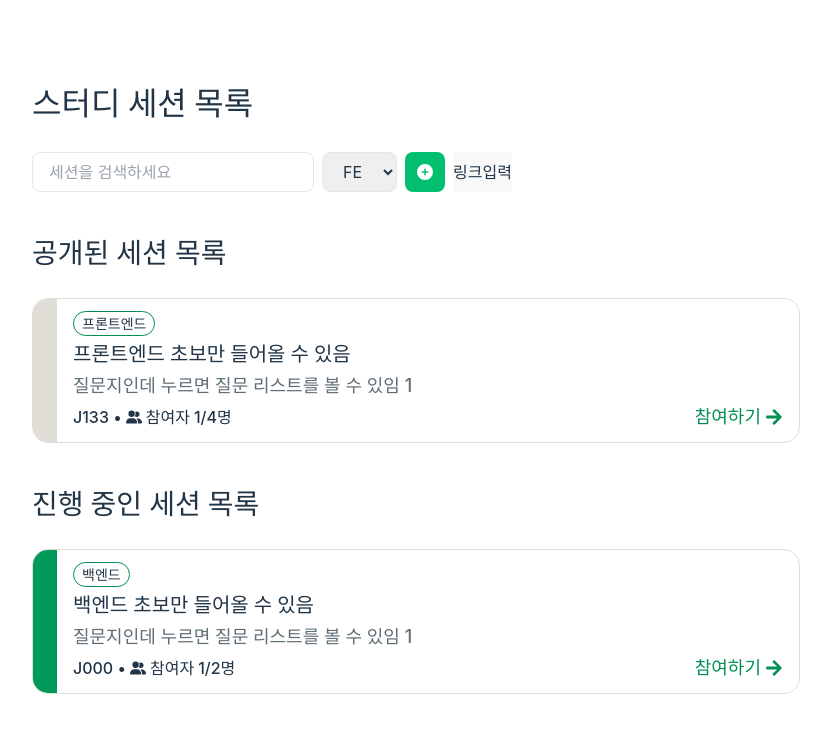
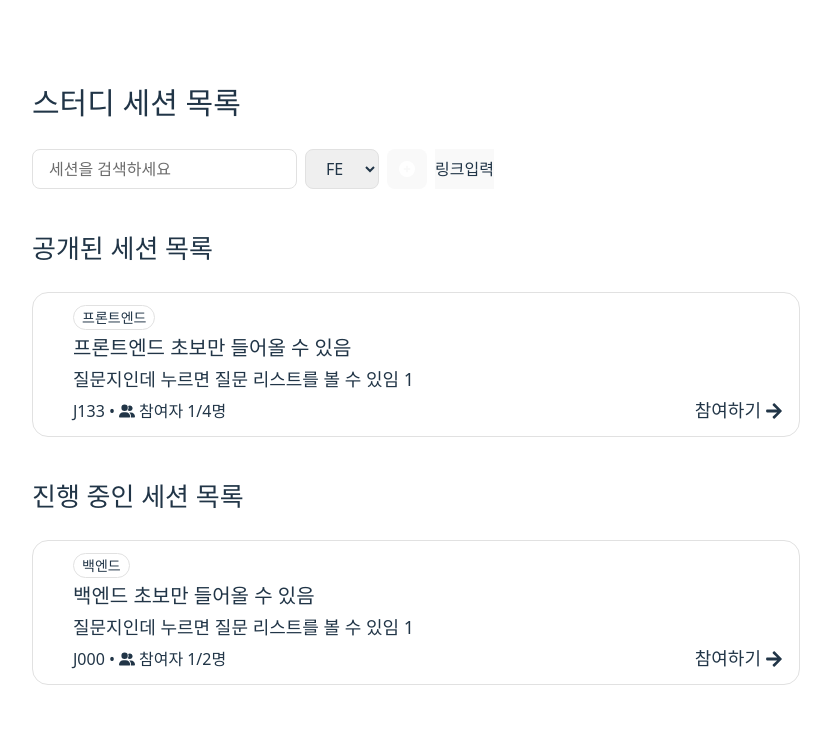
Before and after one commit to yiseungyun/Preview.refactor, a React (Vite) app in the folder frontend/: page /sessions in a window 1280 px wide. Shown: the top 732 px of the page, without its empty margins (48-879 px from the left). Built offline with nearby package versions, Linux system fonts and the light colour scheme.

Commit message:
style: 색상 시스템 변경 및 폰트 수정
- 폰트 크기 변경 및 폰트 추가

```diff
--- a/frontend/src/index.css
+++ b/frontend/src/index.css
@@ -1,9 +1,16 @@
 @tailwind base;
 @tailwind components;
 @tailwind utilities;
+@import url('https://fonts.googleapis.com/css2?family=Raleway:wght@400;500;600;700&display=swap');
+@import url('https://cdn.jsdelivr.net/gh/orioncactus/pretendard/dist/web/static/pretendard.css');
+
+@layer base {
+  html {
+    font-family: Pretendard, system-ui, sans-serif;
+  }
+}
 
 :root {
-  font-family: Inter, system-ui, Avenir, Helvetica, Arial, sans-serif;
   line-height: 1.5;
   font-weight: 400;
 
--- a/frontend/tailwind.config.js
+++ b/frontend/tailwind.config.js
@@ -7,53 +7,41 @@ export default {
   theme: {
     extend: {
       colors: {
-        grayscale: {
-          'white-alt': 'rgba(255, 255, 255, 0.7)',
+        gray: {
           white: '#FFFFFF',
-          50: '#F5F7F9',
-          100: '#D2DAE0',
-          200: '#879298',
-          300: '#6E8091',
-          400: '#5F6E76',
-          500: '#4B5966',
-          black: '#14212B',
+          50: '#FAFAFA',
+          100: '#EDEDED',
+          200: '#E1E1E1',
+          300: '#D9D9D9',
+          400: '#6C6C6C',
+          500: '#5E5E5E',
+          600: '#3F3F3F',
+          black: '#171717',
         },
-        primary: {
-          light: {
-            DEFAULT: '#e6f9f1',    // rgb(230, 249, 241)
-            hover: '#d9f5e9',      // rgb(217, 245, 233)
-            active: '#b0ebd2',     // rgb(176, 235, 210)
-          },
-          DEFAULT: '#01bf6f',      // rgb(1, 191, 111)
-          hover: '#01ac64',        // rgb(1, 172, 100)
-          active: '#019959',       // rgb(1, 153, 89)
-          dark: {
-            DEFAULT: '#018f53',    // rgb(1, 143, 83)
-            hover: '#017343',      // rgb(1, 115, 67)
-            active: '#005632',     // rgb(0, 86, 50)
-          },
-          darker: '#004327',       // rgb(0, 67, 39)
+        green: {
+          50: '#F1FBF7',
+          100: '#01BF6F',
+          200: '#01AC64',
+          300: '#019959',
+          400: '#018F53',
+          500: '#017343',
+          600: '#005632',
+          700: '#004327'
         },
-        accent: {
-          gray: {
-            DEFAULT: '#dfddd5'
-          }
+        point: {
+          1: '#F04040',
+          2: '#DFDDD5',
+          3: '#2572E6'
         }
-      },
-      borderColor: {
-        skin: {
-          bold: 'var(--color-border-bold)',
-          default: 'var(--color-border-default)',
-        },
       },
       fontSize: {
         // Bold(700) sizes
-        'bold-l': ['32px', { lineHeight: 'auto', fontWeight: '700' }],
-        'bold-m': ['28px', { lineHeight: 'auto', fontWeight: '700' }],
+        'bold-l': ['30px', { lineHeight: 'auto', fontWeight: '700' }],
+        'bold-m': ['26px', { lineHeight: 'auto', fontWeight: '700' }],
         'bold-r': ['20px', { lineHeight: 'auto', fontWeight: '700' }],
 
         // SemiBold(600) sizes
-        'semibold-xl': ['28px', { lineHeight: 'auto', fontWeight: '600' }],
+        'semibold-xl': ['26px', { lineHeight: 'auto', fontWeight: '600' }],
         'semibold-l': ['24px', { lineHeight: 'auto', fontWeight: '600' }],
         'semibold-m': ['22px', { lineHeight: 'auto', fontWeight: '600' }],
         'semibold-r': ['20px', { lineHeight: 'auto', fontWeight: '600' }],
```
